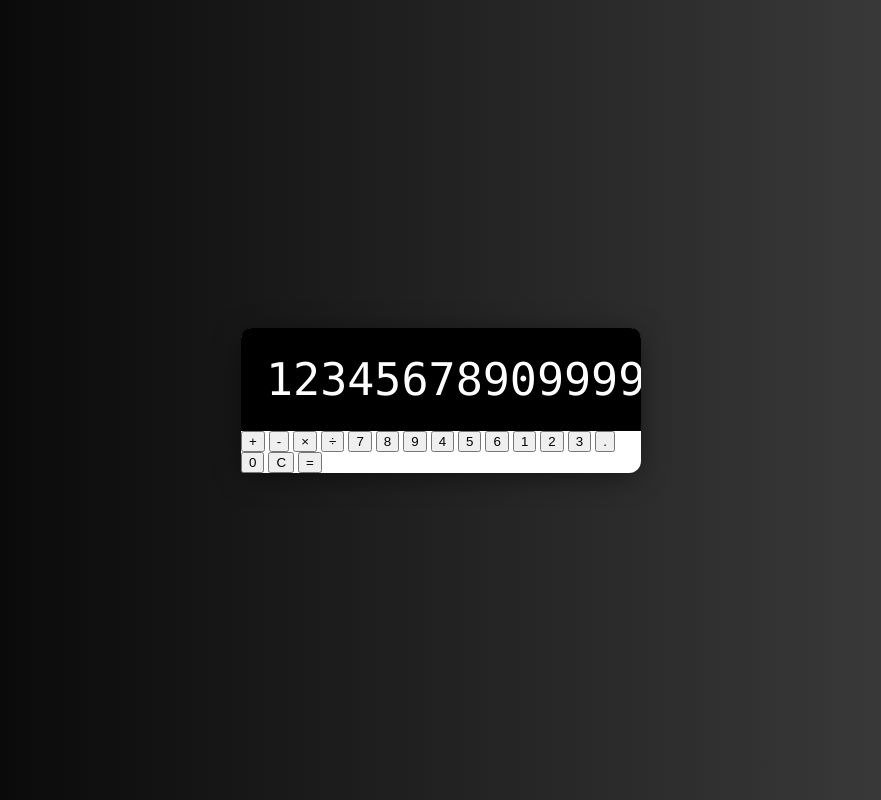
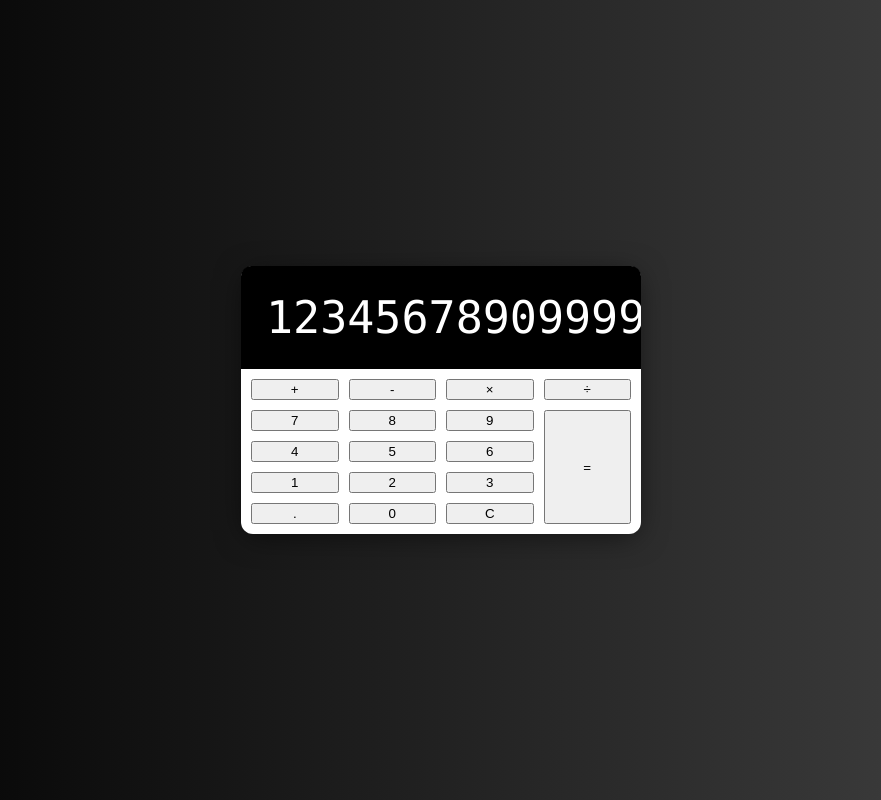
Before and after one commit to lihuang-zheng/basic-calculator, a plain HTML site: page index.html in a window 1280 px wide. Shown: the whole page, without its empty margins (199-1080 px from the left). Drawn offline with Linux system fonts and the light colour scheme.

Commit message:
implemented css grid to the buttons.

```diff
--- a/index.html
+++ b/index.html
@@ -14,8 +14,9 @@
         <div class="calculator-display">
             <h1>12345678909999999999999999999999999999999</h1>
         </div>
+
         <!-- Buttons -->
-        <div class="calculator-button">
+        <div class="calculator-buttons">
             <button class="operator" value="+">+</button>
             <button class="operator" value="-">-</button>
             <button class="operator" value="*">×</button>
--- a/style.css
+++ b/style.css
@@ -43,8 +43,21 @@ body {
     overflow-x: auto;
 }
 
+/* Buttons */
+.calculator-buttons {
+    padding: 10px;
+
+    display: grid;
+    grid-template-columns: repeat(4, 1fr);
+    grid-gap: 10px;
+}
+
+.equal-sign {
+    grid-column: -2;
+    grid-row: 2 / span 4;
+}
+
 /* Custom Scrollbar */
-
 ::-webkit-scrollbar {
     width: 10px;
 }
```
